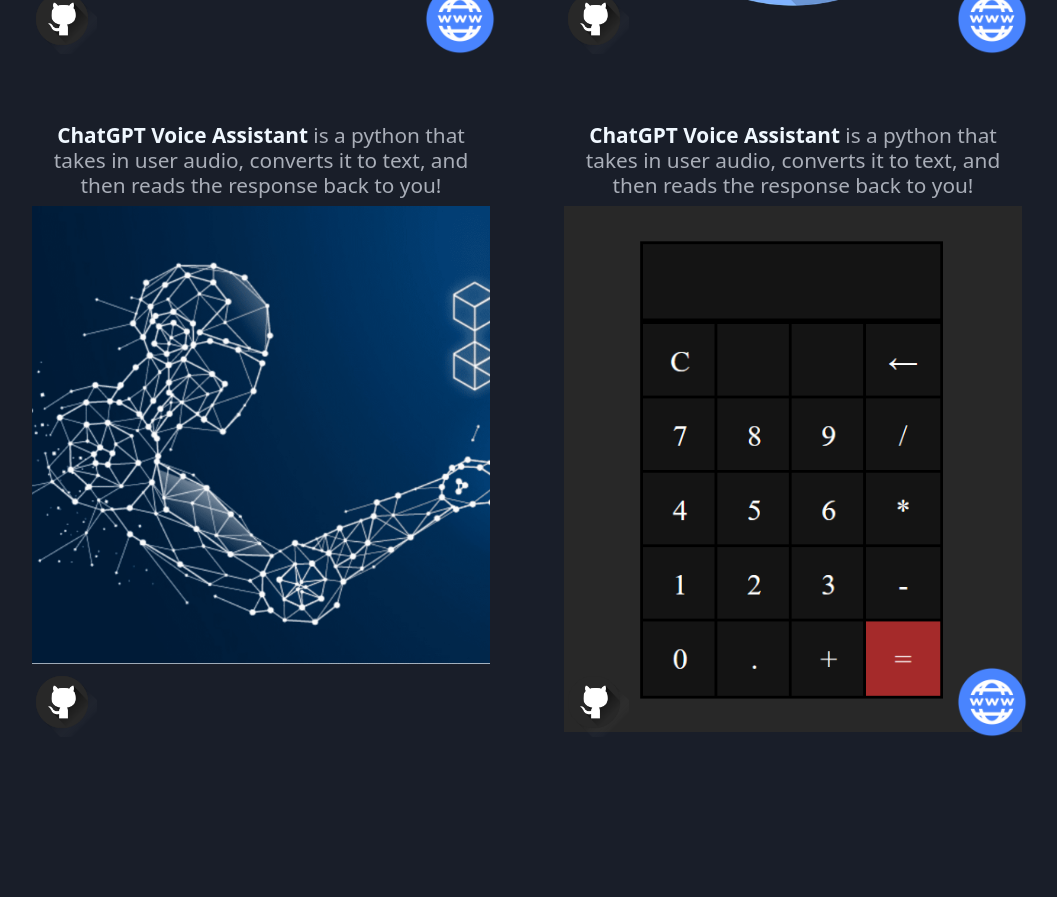
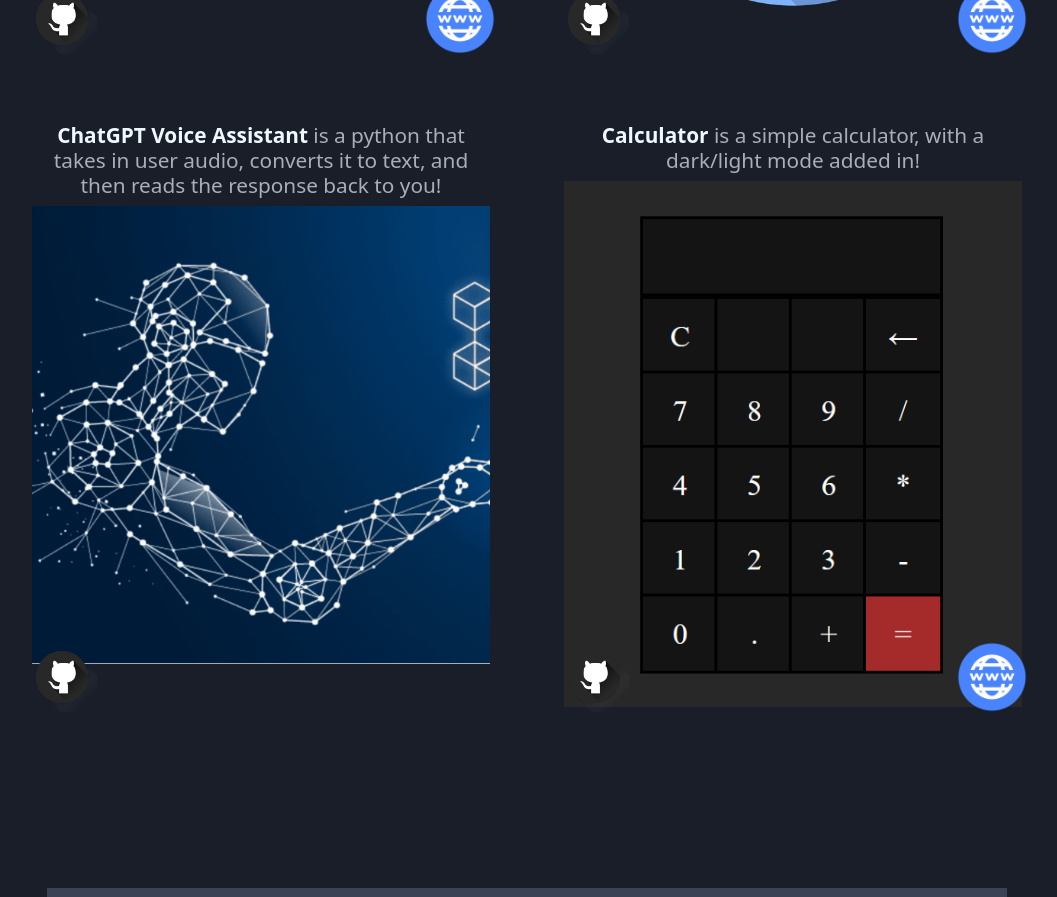
Before and after one commit to sw33ws/Portfolio, a React (Create React App) app in the folder client/: page / in a window 1280 px wide. Shown: the part 2120-3017 px from the top of the page, without its empty margins (113-1170 px from the left). Built offline with nearby package versions, Linux system fonts and the light colour scheme.

Commit message:
fixed text

```diff
--- a/client/src/components/pageParts/work.js
+++ b/client/src/components/pageParts/work.js
@@ -56,7 +56,7 @@
                     <img alt="DownLoad Page"src={ai} className="project-image-background"></img>
                 </div>
                 <div className='projects'>
-                        <h1 className='text'><span className='sub-title'>ChatGPT Voice Assistant</span> is a python that takes in user audio, converts it to text, and then reads the response back to you!</h1>
+                        <h1 className='text'><span className='sub-title'>Calculator</span> is a simple calculator, with a dark/light mode added in!</h1>
                         <a href='https://github.com/sw33ws/Calculator'><img alt='something' className='project-github' src={github}></img></a>
                         <a href='https://sw33ws.github.io/Calculator/'><img alt='something' className='project-website' src={website}></img></a>
                     <img alt="DownLoad Page"src={calculator} className="project-image-background"></img>
```
